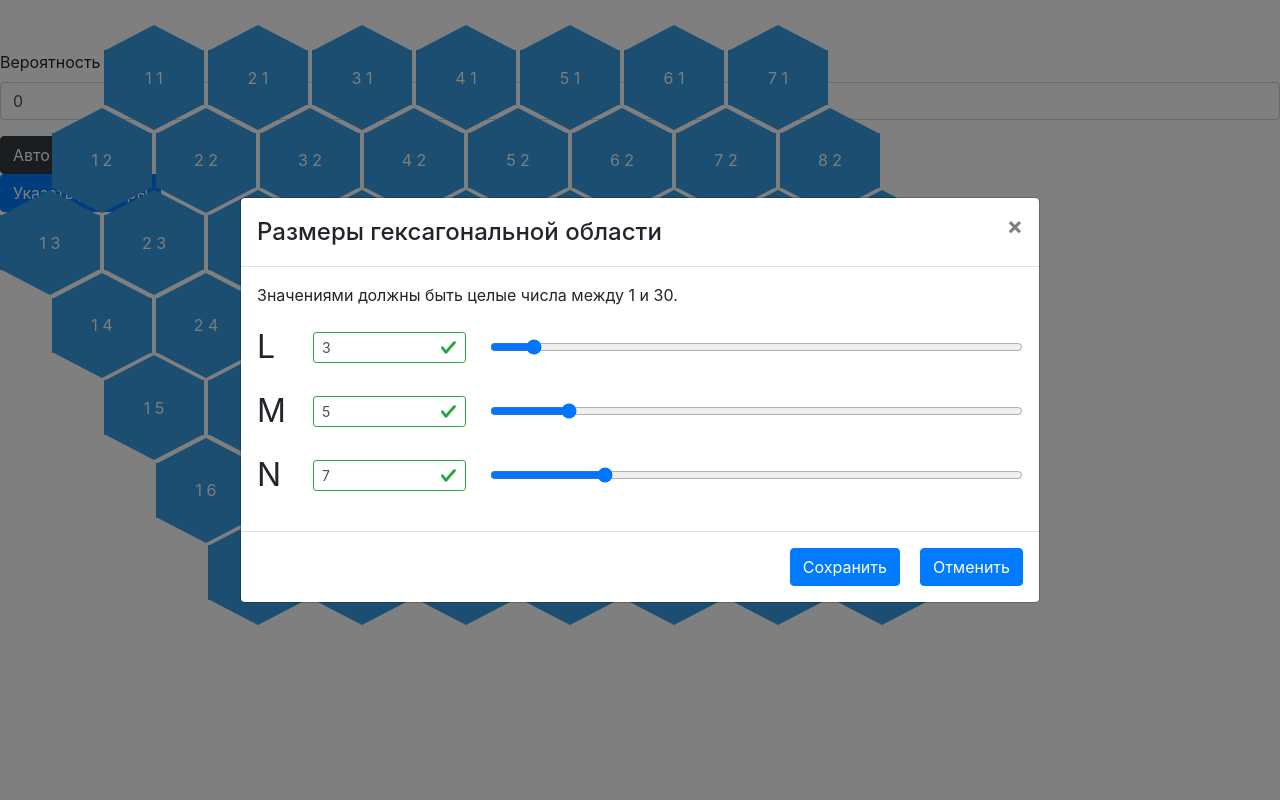
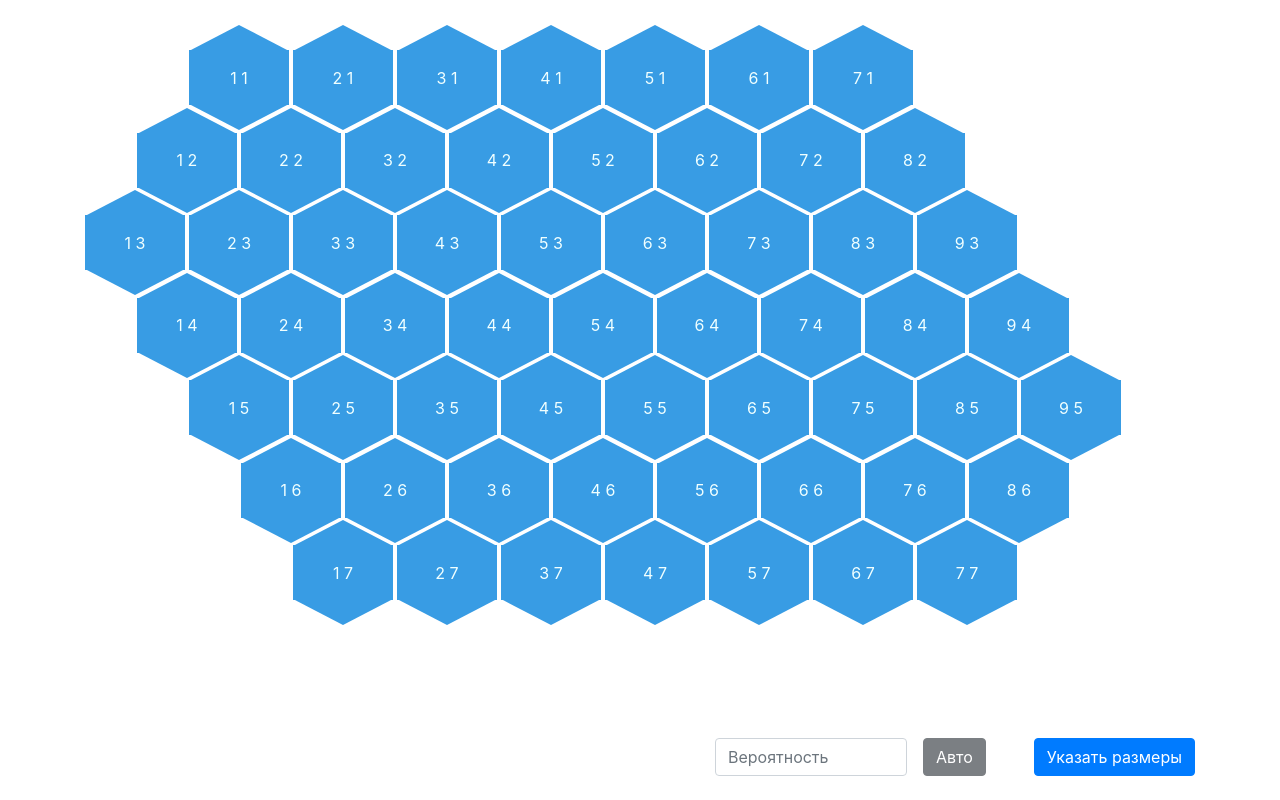
Before and after one commit to Voldemart96Rus/Canvas-Hexagon, a React (Create React App) app: page / in a window 1280 px wide. Built offline with nearby package versions, Linux system fonts and the light colour scheme.

Commit message:
Выделил footer в отдельный компонент

```diff
--- a/src/App.jsx
+++ b/src/App.jsx
@@ -1,13 +1,12 @@
 import React, {useState, useEffect} from 'react';
 import CanvasHexagon from './components/CanvasHexagon2';
-import Form from 'react-bootstrap/Form';
-import Button from 'react-bootstrap/Button';
-import ModalForm from './components/ModalForm';
+import Container from 'react-bootstrap/Container';
 
 import {L_INITIAL_VALUE, M_INITIAL_VALUE, N_INITIAL_VALUE} from './constants';
 import 'bootstrap/dist/css/bootstrap.min.css';
 
 import './App.css';
+import Footer from './components/Footer';
 
 const HEXAGON_ANGLE = 0.523598776; //30 градусов в радианах
 const SIDE_LENGTH = 55; //длина стороны в пикселях
@@ -46,8 +45,6 @@ const App = () => {
         map: new Map(),
         marked: [],
     });
-
-    const [modalShow, setModalShow] = useState(true);
     const [probability, setProbability] = useState(0);
     const [sizes, setSizes] = useState({
         L: L_INITIAL_VALUE,
@@ -196,16 +193,10 @@ const App = () => {
         paint([currentHex]);
     };
 
-    const isProbabilityValid = (p) => 0.01 <= p && p <= 0.99;
-
-    const onProbabilityChange = (e) => {
-        const p = Number(e.target.value.trim());
-
-        if (isProbabilityValid(p)) setProbability(p);
-    };
-
     return (
-        <section className="App">
+        <>
+            <main className="App">
+                <Container>
                     <div className="wrap">
                         <div onClick={onClick}>
                             {hexagon.settings.map((settings) => (
@@ -215,36 +206,15 @@ const App = () => {
                                 />
                             ))}
                         </div>
-
-                <Form>
-                    <Form.Group controlId="formBasicProbability">
-                        <Form.Label>Вероятность</Form.Label>
-                        <Form.Control
-                            type="number"
-                            placeholder="0,1"
-                            value={probability}
+                    </div>
+                </Container>
+            </main>
+            <Footer
+                sizes={sizes}
+                onSizesChange={(sizes) => setSizes(sizes)}
+                onProbabilityChange={(p) => setProbability(p)}
             />
-                    </Form.Group>
-                    <Button
-                        variant="dark"
-                        onClick={onProbabilityChange}
-                        disabled={isProbabilityValid(probability)}
-                    >
-                        Авто
-                    </Button>
-                </Form>
-
-                <Button variant="primary" onClick={() => setModalShow(true)}>
-                    Указать размеры
-                </Button>
-
-                <ModalForm
-                    show={modalShow}
-                    onHide={() => setModalShow(false)}
-                    updateSizes={() => setSizes(sizes)}
-                />
-            </div>
-        </section>
+        </>
     );
 };
 
--- /dev/null
+++ b/src/components/Footer.css
@@ -0,0 +1,10 @@
+.footer {
+    position: fixed;
+    width: 100vw;
+    bottom: 0;
+    background: #ffffff80;
+}
+
+.probability-input {
+    width: 12rem;
+}
--- /dev/null
+++ b/src/components/Footer.jsx
@@ -0,0 +1,75 @@
+import React, {useState} from 'react';
+import Container from 'react-bootstrap/Container';
+import Form from 'react-bootstrap/Form';
+import Button from 'react-bootstrap/Button';
+import PropTypes from 'prop-types';
+
+import ModalForm from './ModalForm';
+import './Footer.css';
+
+const Footer = ({sizes, onSizesChange, onProbabilityChange}) => {
+    const [modalShow, setModalShow] = useState(false);
+    const [probability, setProbability] = useState('');
+
+    const isProbabilityValid = (p) => 0.01 <= p && p <= 0.99;
+
+    const handleProbabilityChange = (e) => {
+        e.preventDefault();
+
+        if (
+            (/^0\.\d+$/.test(probability) && isProbabilityValid(probability)) ||
+            probability === ''
+        ) {
+            setProbability('');
+            onProbabilityChange(Number(probability));
+        }
+    };
+
+    const isValid = isProbabilityValid(probability);
+
+    return (
+        <footer className="footer py-4">
+            <Container className="d-flex justify-content-end align-items-center">
+                <Form
+                    className="d-flex align-items-center"
+                    onSubmit={handleProbabilityChange}
+                >
+                    <Form.Control
+                        className="probability-input mr-3"
+                        isValid={isValid}
+                        isInvalid={!(isValid || probability === '')}
+                        placeholder="Вероятность"
+                        value={probability}
+                        onChange={(e) => setProbability(e.target.value.trim())}
+                    />
+                    <Button
+                        className="mr-5"
+                        variant="dark"
+                        type="submit"
+                        disabled={!isValid}
+                    >
+                        Авто
+                    </Button>
+                </Form>
+
+                <Button variant="primary" onClick={() => setModalShow(true)}>
+                    Указать размеры
+                </Button>
+
+                <ModalForm
+                    show={modalShow}
+                    onHide={() => setModalShow(false)}
+                    updateSizes={(sizes) => onSizesChange(sizes)}
+                />
+            </Container>
+        </footer>
+    );
+};
+
+Footer.propTypes = {
+    sizes: PropTypes.object.isRequired,
+    onSizesChange: PropTypes.func.isRequired,
+    onProbabilityChange: PropTypes.func.isRequired,
+};
+
+export default Footer;
```
Lines whose indentation alone changed are shown as unchanged.
